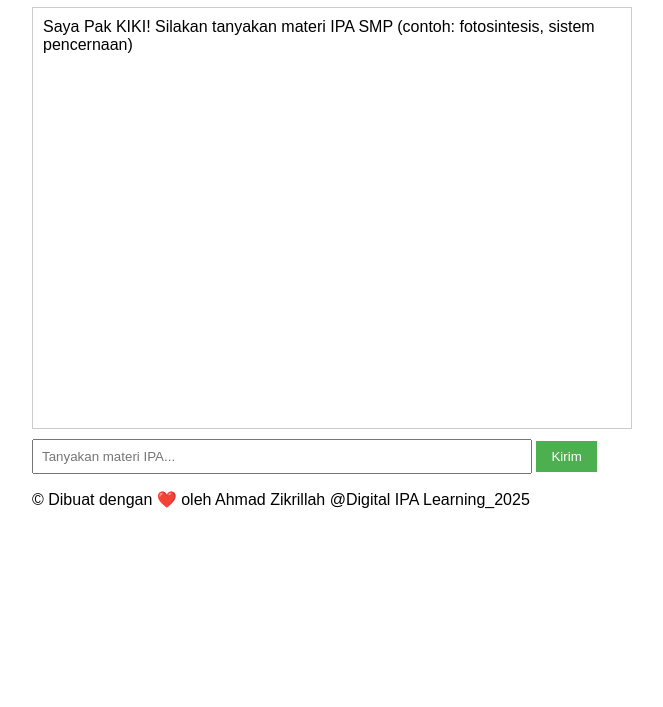
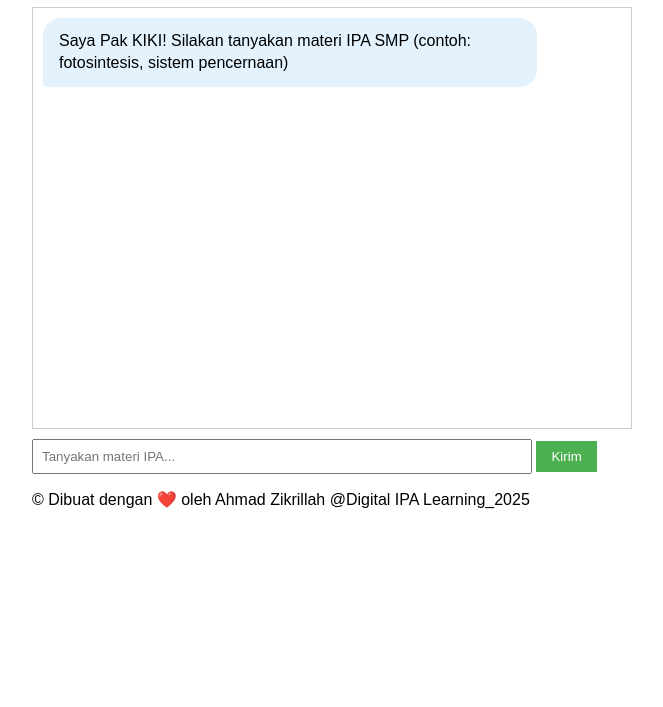
Before and after one commit to ahmadzikrillah/IPAchatMed, a plain HTML site: page index.html in a window 1280 px wide. Shown: the part 93-800 px from the top of the page, without its empty margins (308-971 px from the left). Drawn offline with nearby package versions, Linux system fonts and the light colour scheme.

Commit message:
Update index.html
styl

```diff
--- a/index.html
+++ b/index.html
@@ -15,6 +15,31 @@
     	border-radius: 8px;
     	background: #f0f0f0;
 	}
+	    .message {
+    padding: 12px 16px;
+    border-radius: 18px;
+    max-width: 80%;
+    margin-bottom: 8px;
+    line-height: 1.4;
+    animation: fadeIn 0.3s ease;
+}
+
+.bot-message {
+    background: #e3f2fd;
+    align-self: flex-start;
+    border-bottom-left-radius: 4px;
+}
+
+.user-message {
+    background: #f1f1f1;
+    align-self: flex-end;
+    border-bottom-right-radius: 4px;
+}
+
+@keyframes fadeIn {
+    from { opacity: 0; transform: translateY(10px); }
+    to { opacity: 1; transform: translateY(0); }
+}
     </style>
 </head>
 <body>
```
